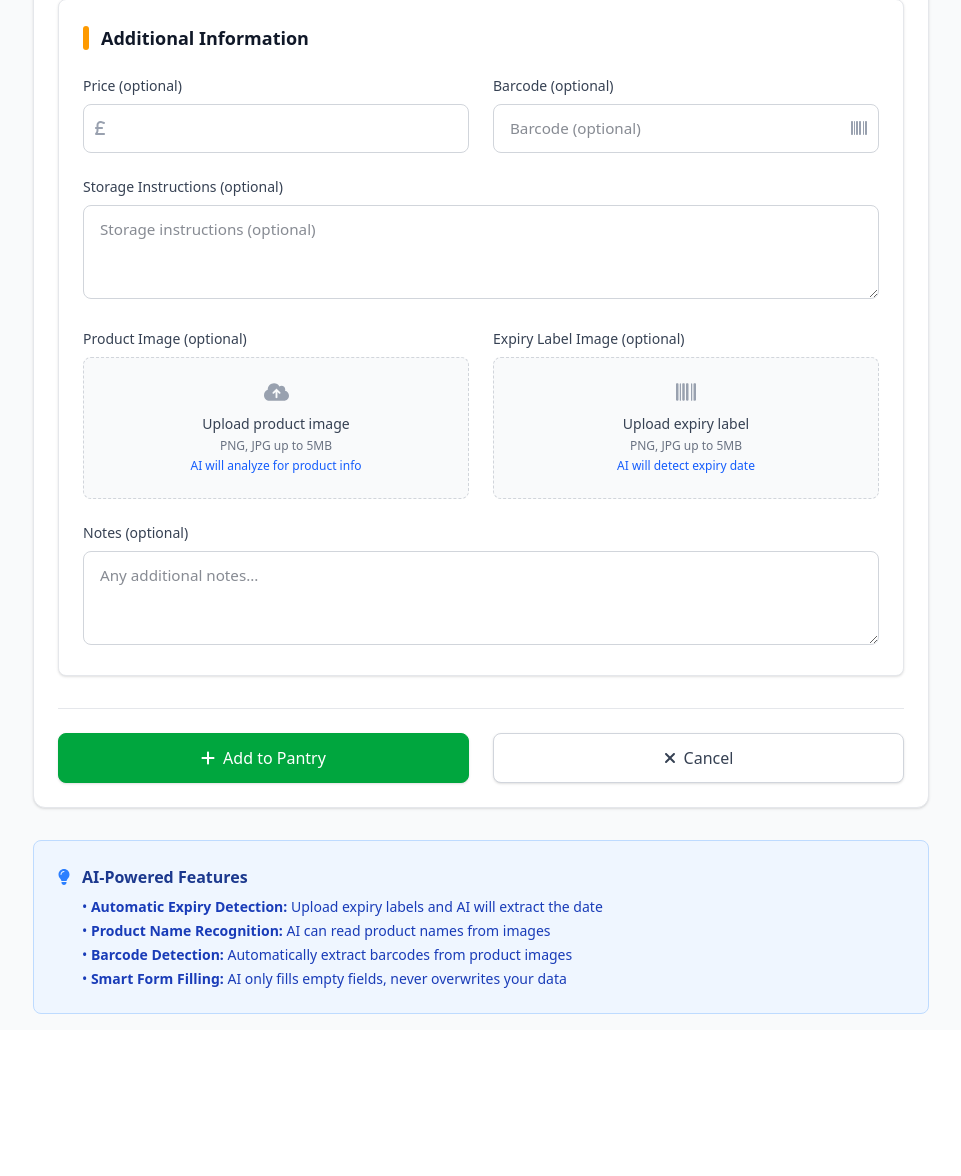
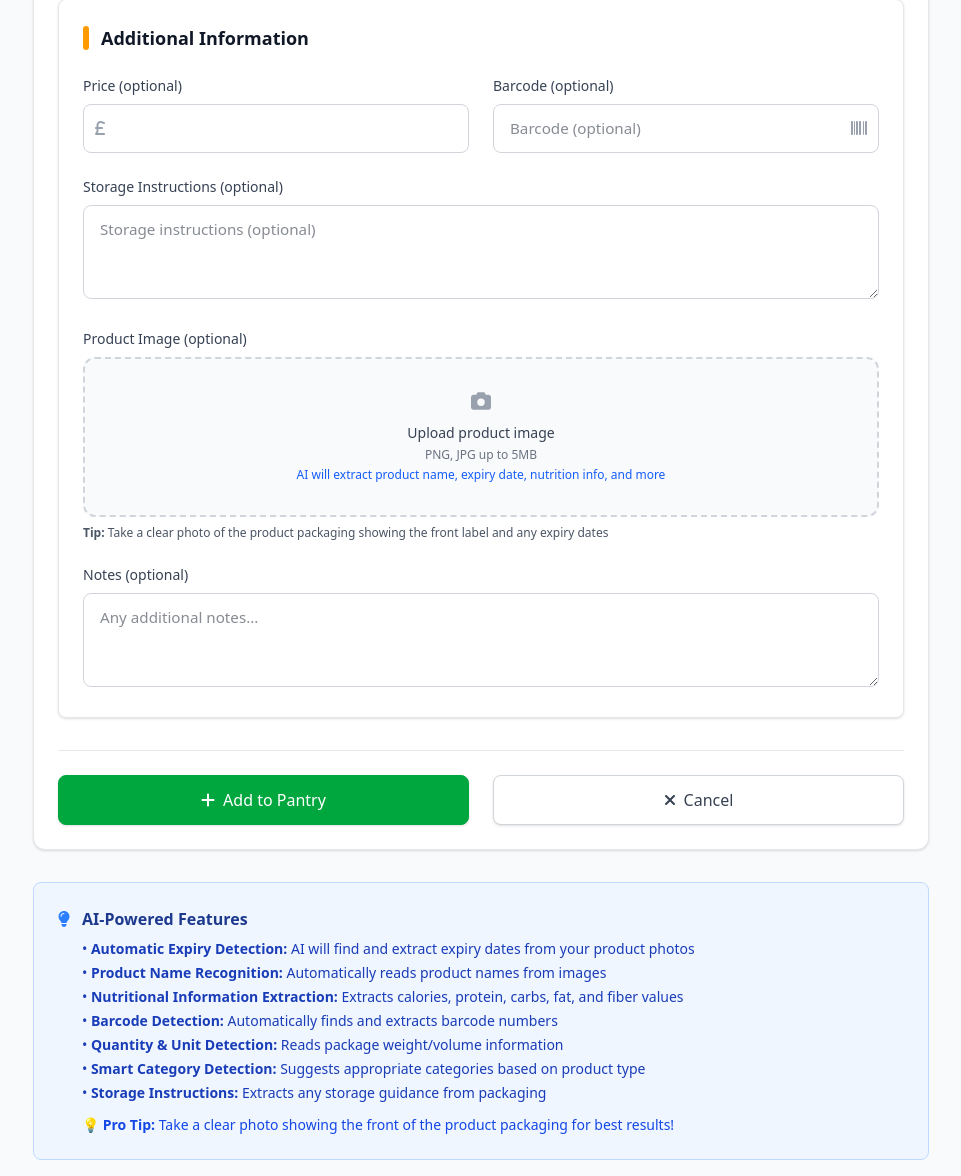
Before and after one commit to hemarastylepeke/bleedingedge, a Django app: page /pantry/add/ in a window 1280 px wide. Shown: the part 1118-2294 px from the top of the page, without its empty margins (159-1120 px from the left). Before the commit the page ends 2132 px from the top, so only its background shows below. Run offline with Django 5.2, Linux system fonts and the light colour scheme; the visitor is signed in with stand-in values (Sample User, id 1); style sheets or scripts are compiled from the project's sources; some libraries are stand-ins or nearby versions.

Commit message:
Defaulting to one image field for data extraction

```diff
--- a/core/services/ai_image_processing.py
+++ b/core/services/ai_image_processing.py
@@ -462,6 +462,7 @@ def enhance_pantry_item_with_ai(pantry_item_instance):
         if updated:
             pantry_item_instance.save()
             logger.info(f"Enhanced pantry item {pantry_item_instance.id} with AI data")
+
             return True
 
     except Exception as e:
--- a/templates/core/add_pantry_item.html
+++ b/templates/core/add_pantry_item.html
@@ -286,8 +286,7 @@
                     {% endif %}
                 </div>
 
-                <!-- Image Upload Fields -->
-                <div class="grid grid-cols-1 md:grid-cols-2 gap-6">
+                <!-- Single Comprehensive Image Upload Field -->
                 <div>
                     <label class="block text-sm font-medium text-gray-700 mb-2">
                         Product Image (optional)
@@ -295,10 +294,10 @@
                     <div class="file-upload-container" id="productImageContainer">
                         {{ form.product_image }}
                         <div class="file-upload-content">
-                                <i class="fas fa-cloud-upload-alt text-gray-400 text-xl mb-2"></i>
+                            <i class="fas fa-camera text-gray-400 text-xl mb-2"></i>
                             <p class="text-sm font-medium text-gray-700">Upload product image</p>
                             <p class="text-xs text-gray-500 mt-1">PNG, JPG up to 5MB</p>
-                                <p class="text-xs text-blue-600 mt-1">AI will analyze for product info</p>
+                            <p class="text-xs text-blue-600 mt-1">AI will extract product name, expiry date, nutrition info, and more</p>
                         </div>
                     </div>
                     {% if form.product_image.errors %}
@@ -306,27 +305,9 @@
                         {{ form.product_image.errors }}
                     </div>
                     {% endif %}
-                    </div>
-
-                    <div>
-                        <label class="block text-sm font-medium text-gray-700 mb-2">
-                            Expiry Label Image (optional)
-                        </label>
-                        <div class="file-upload-container" id="expiryImageContainer">
-                            {{ form.expiry_label_image }}
-                            <div class="file-upload-content">
-                                <i class="fas fa-barcode text-gray-400 text-xl mb-2"></i>
-                                <p class="text-sm font-medium text-gray-700">Upload expiry label</p>
-                                <p class="text-xs text-gray-500 mt-1">PNG, JPG up to 5MB</p>
-                                <p class="text-xs text-blue-600 mt-1">AI will detect expiry date</p>
-                            </div>
-                        </div>
-                        {% if form.expiry_label_image.errors %}
-                        <div class="mt-2 text-sm text-red-600 bg-red-50 px-3 py-2 rounded border border-red-200">
-                            {{ form.expiry_label_image.errors }}
-                        </div>
-                        {% endif %}
-                    </div>
+                    <p class="text-xs text-gray-600 mt-2">
+                        <strong>Tip:</strong> Take a clear photo of the product packaging showing the front label and any expiry dates
+                    </p>
                 </div>
 
                 <!-- Notes Field -->
@@ -364,11 +345,17 @@
             <div>
                 <h3 class="font-semibold text-blue-900">AI-Powered Features</h3>
                 <ul class="text-sm text-blue-800 mt-2 space-y-1">
-                    <li>• <strong>Automatic Expiry Detection:</strong> Upload expiry labels and AI will extract the date</li>
-                    <li>• <strong>Product Name Recognition:</strong> AI can read product names from images</li>
-                    <li>• <strong>Barcode Detection:</strong> Automatically extract barcodes from product images</li>
-                    <li>• <strong>Smart Form Filling:</strong> AI only fills empty fields, never overwrites your data</li>
+                    <li>• <strong>Automatic Expiry Detection:</strong> AI will find and extract expiry dates from your product photos</li>
+                    <li>• <strong>Product Name Recognition:</strong> Automatically reads product names from images</li>
+                    <li>• <strong>Nutritional Information Extraction:</strong> Extracts calories, protein, carbs, fat, and fiber values</li>
+                    <li>• <strong>Barcode Detection:</strong> Automatically finds and extracts barcode numbers</li>
+                    <li>• <strong>Quantity & Unit Detection:</strong> Reads package weight/volume information</li>
+                    <li>• <strong>Smart Category Detection:</strong> Suggests appropriate categories based on product type</li>
+                    <li>• <strong>Storage Instructions:</strong> Extracts any storage guidance from packaging</li>
                 </ul>
+                <p class="text-sm text-blue-700 mt-3 font-medium">
+                    💡 <strong>Pro Tip:</strong> Take a clear photo showing the front of the product packaging for best results!
+                </p>
             </div>
         </div>
     </div>
@@ -407,11 +394,11 @@ select {
 /* File upload styling */
 .file-upload-container {
     position: relative;
-    border: 1px dashed #d1d5db;
-    border-radius: 0.5rem;
-    padding: 1.5rem 1rem;
+    border: 2px dashed #d1d5db;
+    border-radius: 0.75rem;
+    padding: 2rem 1rem;
     text-align: center;
-    transition: all 0.2s;
+    transition: all 0.3s;
     background-color: #f9fafb;
     cursor: pointer;
 }
@@ -419,16 +406,20 @@ select {
 .file-upload-container:hover {
     border-color: #10b981;
     background-color: #f0fdf4;
+    transform: translateY(-2px);
+    box-shadow: 0 4px 12px rgba(16, 185, 129, 0.1);
 }
 
 .file-upload-container.processing {
     border-color: #3b82f6;
     background-color: #eff6ff;
+    border-style: solid;
 }
 
 .file-upload-container.success {
     border-color: #10b981;
     background-color: #f0fdf4;
+    border-style: solid;
 }
 
 .file-upload-container input[type="file"] {
@@ -496,6 +487,17 @@ input[type="number"] {
 .processing-pulse {
     animation: pulse 2s cubic-bezier(0.4, 0, 0.6, 1) infinite;
 }
+
+/* Manual edit indicators */
+.manual-edit {
+    border-left: 4px solid #f59e0b !important;
+    background-color: #fffbeb !important;
+}
+
+.success-field {
+    border-color: #10b981 !important;
+    background-color: #f0fdf4 !important;
+}
 </style>
 
 <script>
@@ -516,10 +518,10 @@ function getCookie(name) {
 }
 
 // Real-time AI image processing
-async function processImageWithAI(imageFile, imageType) {
+async function processImageWithAI(imageFile) {
     const formData = new FormData();
     formData.append('image', imageFile);
-    formData.append('image_type', imageType);
+    formData.append('image_type', 'product');
 
     try {
         const response = await fetch('/api/process-pantry-image/', {
@@ -544,19 +546,20 @@ async function processImageWithAI(imageFile, imageType) {
 
 // Show AI toast notifications
 function showAIToast(message, type = 'info') {
-    // Create toast container if it doesn't exist
     let toastContainer = document.getElementById('toast-container');
     if (!toastContainer) {
         toastContainer = document.createElement('div');
         toastContainer.id = 'toast-container';
-        toastContainer.className = 'space-y-3';
+        toastContainer.className = 'fixed top-4 right-4 z-50 space-y-3';
         document.body.appendChild(toastContainer);
     }
 
     const bgColor = type === 'success' ? 'bg-green-500' :
-                   type === 'error' ? 'bg-red-500' : 'bg-blue-500';
+                   type === 'error' ? 'bg-red-500' :
+                   type === 'warning' ? 'bg-amber-500' : 'bg-blue-500';
     const icon = type === 'success' ? 'fa-check-circle' :
-                type === 'error' ? 'fa-exclamation-triangle' : 'fa-robot';
+                type === 'error' ? 'fa-exclamation-triangle' :
+                type === 'warning' ? 'fa-exclamation-circle' : 'fa-robot';
 
     const toast = document.createElement('div');
     toast.className = `${bgColor} text-white p-4 rounded-lg shadow-lg max-w-sm transform transition-all duration-300 translate-x-full`;
@@ -574,39 +577,25 @@ function showAIToast(message, type = 'info') {
 
     toastContainer.appendChild(toast);
 
-    // Animate in
+    setTimeout(() => toast.classList.remove('translate-x-full'), 100);
     setTimeout(() => {
-        toast.classList.remove('translate-x-full');
-        toast.classList.add('translate-x-0');
-    }, 100);
-
-    // Auto remove after 5 seconds
-    setTimeout(() => {
-        toast.classList.remove('translate-x-0');
         toast.classList.add('translate-x-full');
-        setTimeout(() => {
-            if (toast.parentNode) {
-                toast.remove();
-            }
-        }, 300);
+        setTimeout(() => toast.remove(), 300);
     }, 5000);
 }
 
-// Enhanced file input functionality with AI processing
+// Enhanced file input functionality with comprehensive AI processing
 document.addEventListener('DOMContentLoaded', function() {
-    const fileInputs = document.querySelectorAll('input[type="file"]');
+    const fileInput = document.querySelector('input[name="product_image"]');
+    const container = fileInput.closest('.file-upload-container');
 
-    fileInputs.forEach(input => {
-        const container = input.closest('.file-upload-container');
-        const isExpiryImage = input.name === 'expiry_label_image';
-
-        input.addEventListener('change', async function(e) {
+    fileInput.addEventListener('change', async function(e) {
         if (this.files && this.files[0]) {
             const file = this.files[0];
 
             // Validate file type and size
             const validTypes = ['image/jpeg', 'image/jpg', 'image/png', 'image/webp'];
-                const maxSize = 5 * 1024 * 1024; // 5MB
+            const maxSize = 5 * 1024 * 1024;
 
             if (!validTypes.includes(file.type)) {
                 showAIToast('Please upload a valid image (JPEG, PNG, WebP)', 'error');
@@ -625,13 +614,13 @@ document.addEventListener('DOMContentLoaded', function() {
             const contentDiv = container.querySelector('.file-upload-content');
             contentDiv.innerHTML = `
                 <i class="fas fa-spinner fa-spin text-blue-500 text-xl mb-2 processing-pulse"></i>
-                    <p class="text-sm font-medium text-gray-700">Processing with AI...</p>
-                    <p class="text-xs text-blue-600 mt-1">Analyzing image content</p>
+                <p class="text-sm font-medium text-gray-700">AI is analyzing your product image...</p>
+                <p class="text-xs text-blue-600 mt-1">Extracting product name, expiry date, nutrition info, and more</p>
             `;
 
             try {
                 // Process with AI
-                    const result = await processImageWithAI(file, isExpiryImage ? 'expiry' : 'product');
+                const result = await processImageWithAI(file);
 
                 if (result.success) {
                     const aiData = result.extracted_data;
@@ -640,16 +629,31 @@ document.addEventListener('DOMContentLoaded', function() {
                     container.classList.remove('processing');
                     container.classList.add('success');
 
+                    // Show image preview
+                    const reader = new FileReader();
+                    reader.onload = function(e) {
                         contentDiv.innerHTML = `
-                            <i class="fas fa-check-circle text-green-500 text-xl mb-2"></i>
+                            <div class="relative">
+                                <img src="${e.target.result}" class="w-20 h-20 object-cover rounded-lg mx-auto mb-2 border-2 border-green-200">
                                 <p class="text-sm font-medium text-gray-700 truncate">${file.name}</p>
-                            <p class="text-xs text-green-600 mt-1">AI analysis complete</p>
+                                <p class="text-xs text-green-600 mt-1">AI analysis complete!</p>
+                            </div>
                         `;
+                    };
+                    reader.readAsDataURL(file);
 
-                        // Auto-fill form fields with AI data (only if fields are empty)
+                    // Auto-fill form fields with AI data
                     let filledFields = [];
 
-                        if (isExpiryImage && aiData.expiry_date) {
+                    // Product Name
+                    const nameField = document.querySelector('input[name="name"]');
+                    if (aiData.product_name && nameField && (!nameField.value || nameField.value.trim().length < 3)) {
+                        nameField.value = aiData.product_name;
+                        filledFields.push(`Product name: ${aiData.product_name}`);
+                    }
+
+                    // Expiry Date
+                    if (aiData.expiry_date) {
                         const expiryField = document.querySelector('input[name="expiry_date"]');
                         if (expiryField && !expiryField.value) {
                             expiryField.value = aiData.expiry_date;
@@ -657,14 +661,7 @@ document.addEventListener('DOMContentLoaded', function() {
                         }
                     }
 
-                        if (aiData.product_name) {
-                            const nameField = document.querySelector('input[name="name"]');
-                            if (nameField && (!nameField.value || nameField.value.trim().length < 3)) {
-                                nameField.value = aiData.product_name;
-                                filledFields.push(`Product name: ${aiData.product_name}`);
-                            }
-                        }
-
+                    // Barcode
                     if (aiData.barcode) {
                         const barcodeField = document.querySelector('input[name="barcode"]');
                         if (barcodeField && !barcodeField.value) {
@@ -673,11 +670,87 @@ document.addEventListener('DOMContentLoaded', function() {
                         }
                     }
 
+                    // Quantity
+                    if (aiData.quantity) {
+                        const quantityField = document.querySelector('input[name="quantity"]');
+                        if (quantityField && parseFloat(quantityField.value) === 1.0) {
+                            quantityField.value = aiData.quantity;
+                            filledFields.push(`Quantity: ${aiData.quantity}`);
+                        }
+                    }
+
+                    // Unit
+                    if (aiData.unit) {
+                        const unitField = document.querySelector('input[name="unit"]');
+                        if (unitField && !unitField.value) {
+                            unitField.value = aiData.unit;
+                            filledFields.push(`Unit: ${aiData.unit}`);
+                        }
+                    }
+
+                    // Nutritional Information
+                    const nutritionalFields = {
+                        'calories': 'calories',
+                        'protein': 'protein',
+                        'carbs': 'carbs',
+                        'fat': 'fat',
+                        'fiber': 'fiber'
+                    };
+
+                    for (const [field, value] of Object.entries(nutritionalFields)) {
+                        if (aiData[field]) {
+                            const nutritionField = document.querySelector(`input[name="${value}"]`);
+                            if (nutritionField && (parseFloat(nutritionField.value) === 0 || !nutritionField.value)) {
+                                nutritionField.value = aiData[field];
+                                filledFields.push(`${field}: ${aiData[field]}`);
+                            }
+                        }
+                    }
+
+                    // Storage Instructions
+                    if (aiData.storage_instructions) {
+                        const storageField = document.querySelector('textarea[name="storage_instructions"]');
+                        if (storageField && !storageField.value) {
+                            storageField.value = aiData.storage_instructions;
+                            filledFields.push(`Storage instructions`);
+                        }
+                    }
+
+                    // Category Detection
+                    if (aiData.product_name && !document.querySelector('select[name="category"]').value) {
+                        const categoryField = document.querySelector('select[name="category"]');
+                        const productName = aiData.product_name.toLowerCase();
+
+                        const categoryMap = {
+                            'vegetables': ['broccoli', 'carrot', 'spinach', 'lettuce', 'tomato', 'onion', 'potato', 'cabbage', 'cauliflower'],
+                            'fruits': ['apple', 'banana', 'orange', 'grape', 'berry', 'mango', 'pineapple', 'pear', 'peach'],
+                            'dairy': ['milk', 'cheese', 'yogurt', 'butter', 'cream', 'egg', 'yoghurt', 'dairy'],
+                            'meat': ['chicken', 'beef', 'pork', 'lamb', 'steak', 'bacon', 'sausage', 'mince'],
+                            'grains': ['rice', 'pasta', 'bread', 'flour', 'cereal', 'oat', 'wheat', 'barley'],
+                            'beverages': ['juice', 'soda', 'water', 'coffee', 'tea', 'wine', 'beer', 'drink']
+                        };
+
+                        for (const [category, keywords] of Object.entries(categoryMap)) {
+                            if (keywords.some(keyword => productName.includes(keyword))) {
+                                categoryField.value = category;
+                                filledFields.push(`Category: ${category}`);
+                                break;
+                            }
+                        }
+                    }
+
                     // Show success message
                     if (filledFields.length > 0) {
-                            showAIToast(`AI detected: ${filledFields.join(', ')}`, 'success');
+                        const fieldCount = filledFields.length;
+                        showAIToast(`AI filled ${fieldCount} field${fieldCount > 1 ? 's' : ''} automatically!`, 'success');
+
+                        if (fieldCount > 3) {
+                            setTimeout(() => {
+                                showAIToast('Review and adjust the auto-filled information as needed', 'info');
+                            }, 2000);
+                        }
                     } else {
-                            showAIToast('Image processed successfully', 'success');
+                        showAIToast('Image processed successfully - all fields already filled', 'info');
                     }
 
                 } else {
@@ -691,21 +764,34 @@ document.addEventListener('DOMContentLoaded', function() {
                 container.classList.remove('processing');
                 container.classList.add('success');
 
+                const reader = new FileReader();
+                reader.onload = function(e) {
                     contentDiv.innerHTML = `
-                        <i class="fas fa-check-circle text-green-500 text-xl mb-2"></i>
+                        <div class="relative">
+                            <img src="${e.target.result}" class="w-20 h-20 object-cover rounded-lg mx-auto mb-2 border-2 border-gray-200">
                             <p class="text-sm font-medium text-gray-700 truncate">${file.name}</p>
-                        <p class="text-xs text-gray-500 mt-1">Click to change</p>
+                            <p class="text-xs text-gray-500 mt-1">Upload complete</p>
+                        </div>
                     `;
+                };
+                reader.readAsDataURL(file);
 
-                    showAIToast('Image uploaded (AI processing unavailable)', 'info');
+                showAIToast('Image uploaded (AI analysis unavailable)', 'warning');
             }
         } else {
+            // Reset container if no file selected
             container.classList.remove('processing', 'success');
-                container.classList.add('border-gray-300', 'bg-gray-50');
+            const contentDiv = container.querySelector('.file-upload-content');
+            contentDiv.innerHTML = `
+                <i class="fas fa-camera text-gray-400 text-xl mb-2"></i>
+                <p class="text-sm font-medium text-gray-700">Upload product image</p>
+                <p class="text-xs text-gray-500 mt-1">PNG, JPG up to 5MB</p>
+                <p class="text-xs text-blue-600 mt-1">AI will extract product name, expiry date, nutrition info, and more</p>
+            `;
         }
     });
 
-        // Add drag and drop functionality
+    // Drag and drop functionality
     container.addEventListener('dragover', function(e) {
         e.preventDefault();
         container.classList.add('border-blue-400', 'bg-blue-50');
@@ -722,41 +808,28 @@ document.addEventListener('DOMContentLoaded', function() {
         e.preventDefault();
         container.classList.remove('border-blue-400', 'bg-blue-50');
         if (e.dataTransfer.files.length) {
-                input.files = e.dataTransfer.files;
-                input.dispatchEvent(new Event('change'));
+            fileInput.files = e.dataTransfer.files;
+            fileInput.dispatchEvent(new Event('change'));
         }
     });
-    });
 
-    // Add today's date as default for purchase date
-    const purchaseDateField = document.querySelector('input[type="date"][name="purchase_date"]');
+    // Set default dates only if empty
+    function setDefaultDates() {
+        const purchaseDateField = document.querySelector('input[name="purchase_date"]');
+        const expiryDateField = document.querySelector('input[name="expiry_date"]');
+
         if (purchaseDateField && !purchaseDateField.value) {
-        const today = new Date().toISOString().split('T')[0];
-        purchaseDateField.value = today;
+            purchaseDateField.value = new Date().toISOString().split('T')[0];
         }
 
-    // Auto-set expiry date to 7 days from today if not set
-    const expiryDateField = document.querySelector('input[type="date"][name="expiry_date"]');
         if (expiryDateField && !expiryDateField.value) {
             const nextWeek = new Date();
             nextWeek.setDate(nextWeek.getDate() + 7);
             expiryDateField.value = nextWeek.toISOString().split('T')[0];
         }
+    }
 
-    // Add error classes to form fields with errors
-    const errorFields = document.querySelectorAll('.errorlist');
-    errorFields.forEach(errorList => {
-        const field = errorList.closest('.space-y-6').querySelector('input, select, textarea');
-        if (field) {
-            field.classList.add('error');
-        }
-    });
-
-    // Auto-focus on name field
-    const nameField = document.querySelector('input[name="name"]');
-    if (nameField) {
-        nameField.focus();
-    }
+    setDefaultDates();
 
     // Form submission handling
     const form = document.getElementById('pantryItemForm');
@@ -769,6 +842,10 @@ document.addEventListener('DOMContentLoaded', function() {
             }
         });
     }
+
+    // Auto-focus on name field
+    const nameField = document.querySelector('input[name="name"]');
+    if (nameField) nameField.focus();
 });
 </script>
 {% endblock %}
```
Lines whose indentation alone changed are shown as unchanged.
